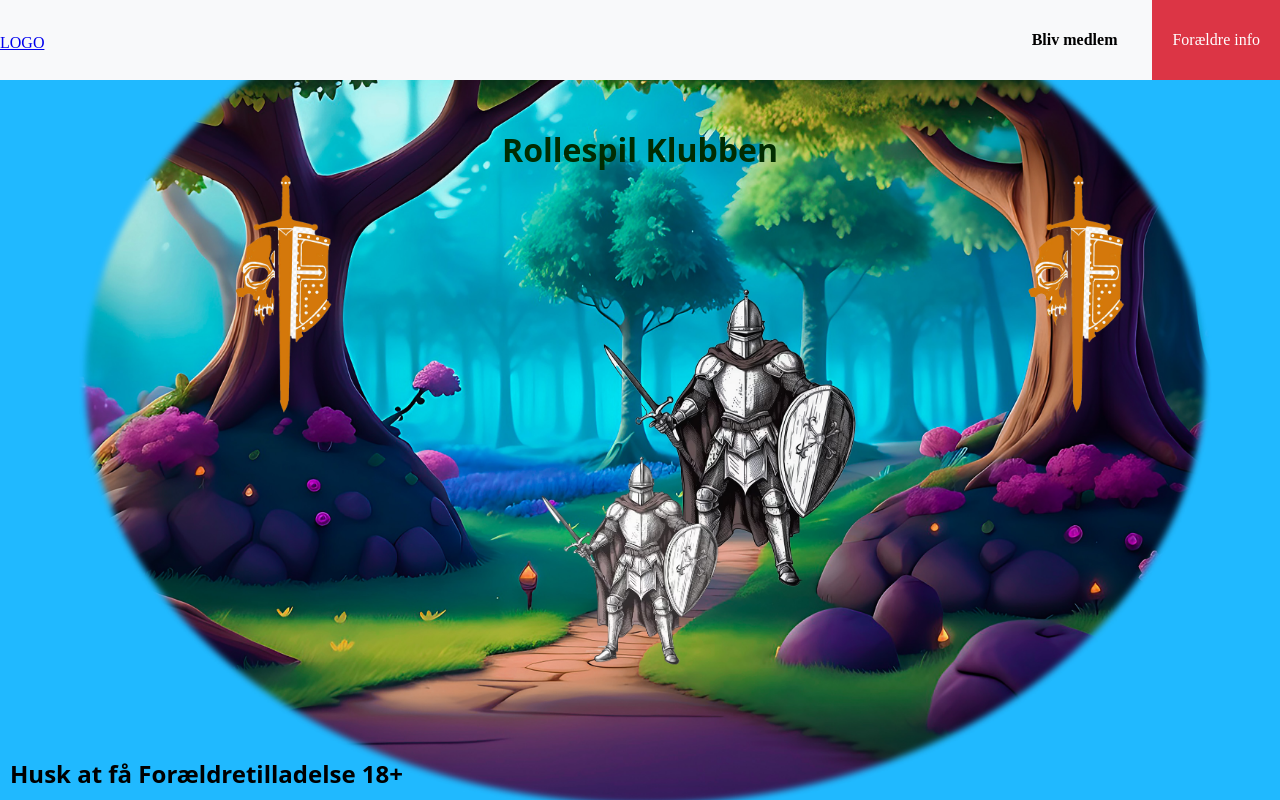
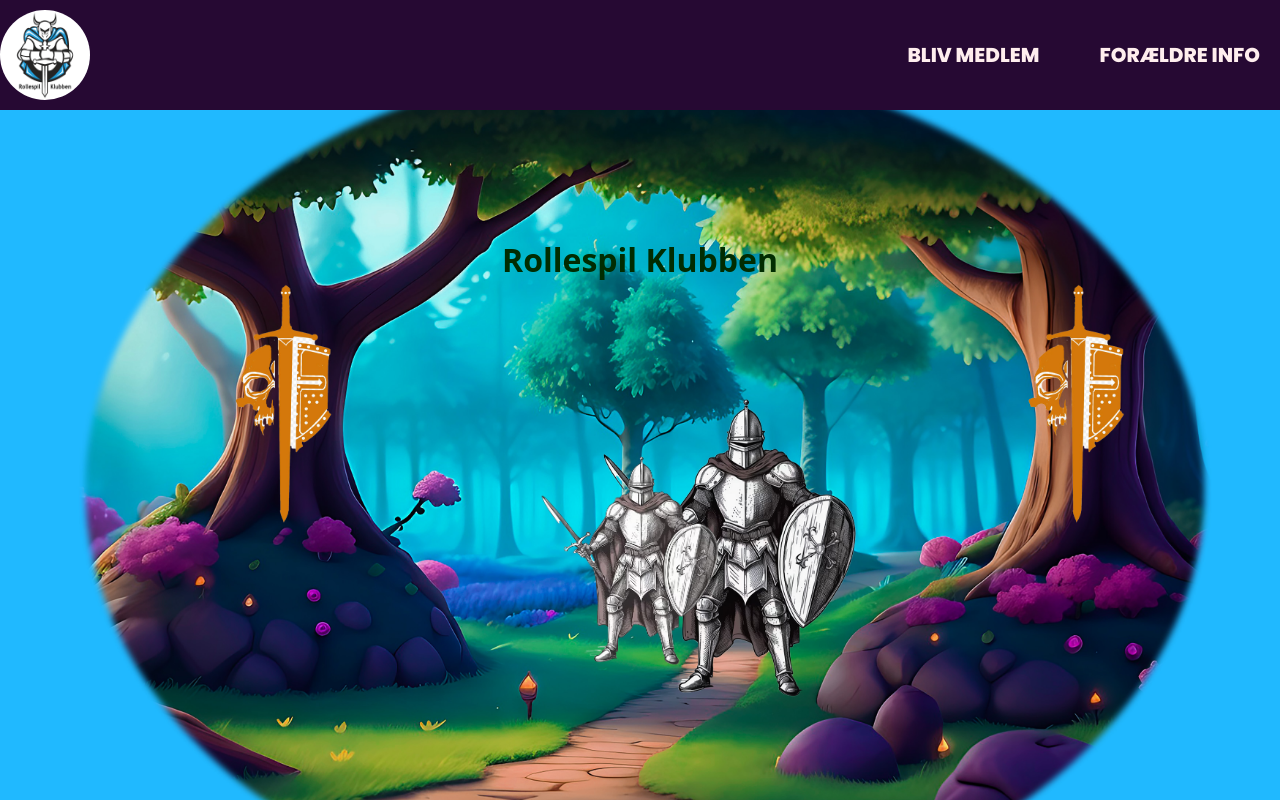
Before and after one commit to Juli82b4/Rollespilsklubben-, a React (Vite) app: page / in a window 1280 px wide. Shown: the top 800 px of the page. Built offline with nearby package versions, Linux system fonts and the light colour scheme; a web font is replaced by a local one.

Commit message:
changes in text and logo

```diff
--- a/src/components/header.css
+++ b/src/components/header.css
@@ -1,14 +1,9 @@
-/* CSS Reset */
+@import url("https://fonts.googleapis.com/css2?family=Poppins:ital,wght@0,100;0,200;0,300;0,400;0,500;0,600;0,700;0,800;0,900;1,100;1,200;1,300;1,400;1,500;1,600;1,700;1,800;1,900&display=swap");
+
 * {
   margin: 0;
   padding: 0;
   box-sizing: border-box;
-}
-
-.header-container {
-  width: 100%;
-  overflow: hidden; /* Ensure no overflow */
-  position: relative; /* Ensure child elements are positioned relative to this container */
 }
 
 .header {
@@ -16,34 +11,9 @@
   justify-content: space-between;
   align-items: center;
   width: 100%;
-  height: 10vh; /* Set a fixed height for the header */
-  background-color: #f8f9fa; /* Ensure the header has a background color */
-  z-index: 1; /* Ensure header is above the video */
-  position: fixed; /* Make the header fixed */
-  top: 0; /* Position it at the top of the viewport */
-  left: 0; /* Position it at the left of the viewport */
-}
-
-.car-icon {
-  font-size: 3rem;
-  color: firebrick;
-  margin-left: 10px;
-}
-
-.pdf-button {
-  background-color: #dc3545;
-  color: white;
-  width: auto;
-  height: 10vh; /* Adjust height to fit content */
-  padding: 10px 20px;
-  border: none; /* Remove default border */
-  text-decoration: none;
-  display: flex;
-  justify-content: center;
-  align-items: center;
-  font-size: 1rem; /* Adjust font size as needed */
-  cursor: pointer; /* Change cursor to pointer */
-  margin-left: auto; /* Push the PDF button to the right */
+  background-color: #260933;
+  top: 0;
+  left: 0;
 }
 
 .pdf-button:hover {
@@ -52,8 +22,8 @@
 
 .nav {
   display: flex;
-  flex-grow: 1; /* Allow nav to grow and take available space */
-  justify-content: flex-end; /* Align nav items to the right */
+  flex-grow: 1;
+  justify-content: flex-end;
 }
 
 .nav-list {
@@ -67,23 +37,23 @@
   margin-right: 20px;
 }
 
-.nav-link {
+.header-links {
   text-decoration: none;
-  color: black;
-  font-weight: bold;
-  padding: 10px 15px;
+  color: rgb(255, 238, 238);
+  font-weight: 800;
+  font-size: 20px;
+  text-transform: uppercase;
+  padding: 20px;
   transition: color 0.3s ease, background-color 0.3s ease;
+  font-family: "Poppins";
 }
 
-.nav-link:hover {
-  color: rgb(100, 50, 50);
-  background-color: #f0f0f0;
-  border-radius: 5px;
+.logo-pic {
+  height: 90px;
+  width: 90px;
+  background-color: white;
+  border-radius: 50px;
+  display: flex;
+  margin-top: 10px;
+  margin-bottom: 10px;
 }
-
-/* Mobile Responsive Styles */
-@media (max-width: 768px) {
-  .nav {
-    display: none; /* Hide the nav on mobile */
-  }
-}
--- a/src/components/header.jsx
+++ b/src/components/header.jsx
@@ -13,20 +13,20 @@
   return (
     <div className="header-container">
       <header className="header">
-        <a href="#home">
-          <p>LOGO</p>
+        <a href="home">
+        <img className="logo-pic" src="./src/img/logo.png" alt="logo" />
         </a>
         <nav className="nav">
           <ul className="nav-list">
             <li className="nav-item">
-              <a href="#1" className="nav-link" onClick={handleScroll}>
+              <a href="#1" className="header-links" onClick={handleScroll}>
                 Bliv medlem
               </a>
             </li>
           </ul>
         </nav>
         {/* Clicking this will trigger the Parentinfo popup */}
-        <a className="pdf-button" onClick={onPdfClick}>
+        <a className="header-links" onClick={onPdfClick}>
           Forældre info
         </a>
       </header>
```
